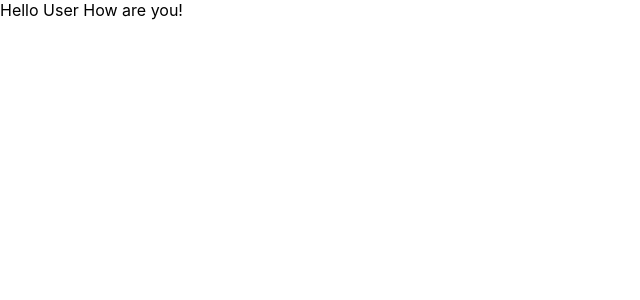
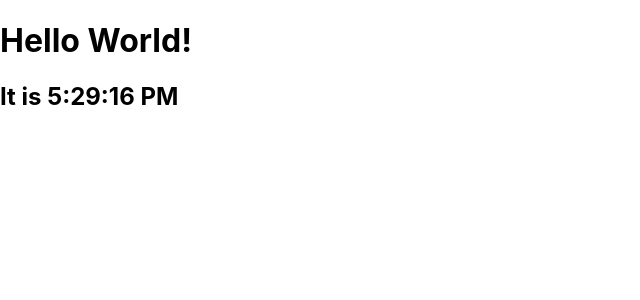
Before and after one commit to piyushjha0409/React-js, a React (Create React App) app in the folder myapp/: page / in a window 1280 px wide. Shown: the top 300 px of the page, without its empty margins (0-640 px from the left). Built offline with nearby package versions, Linux system fonts and the light colour scheme.

Commit message:
changes applied

```diff
--- a/myapp/src/App.js
+++ b/myapp/src/App.js
@@ -1,12 +1,14 @@
-import logo from './logo.svg';
+import Clock from '../src/components/Clock'
 import './App.css';
 
 function App() {
   return (
     <div className="App">
-
+        <Clock date={new Date()} />
     </div>
   );
 }
 
+setInterval(App, 100);
+
 export default App;
--- /dev/null
+++ b/myapp/src/components/Clock.jsx
@@ -0,0 +1,12 @@
+import React from 'react'
+
+function Clock(props){
+    return (
+       <div>
+        <h1>Hello World</h1>
+        <h2>It is {props.toLocaleTimeString()}</h2>
+       </div>
+    )
+}
+
+export default Clock;
--- a/myapp/src/components/Greetings.jsx
+++ /dev/null
@@ -1,14 +0,0 @@
-import React from 'react'
-import GuestGreetings from './GuestGreetings';
-import UserGreetings from './UserGreetings';
-const Greetings = (props) => {
-  const isLoggedIn = props.isLoggedIn;
-
-  if(isLoggedIn){
-    return <UserGreetings />
-  }else{
-    return <GuestGreetings />
-  }
-}
-
-export default Greetings
--- a/myapp/src/index.js
+++ b/myapp/src/index.js
@@ -1,16 +1,22 @@
 import React from 'react';
 import ReactDOM from 'react-dom/client';
 import './index.css';
-import App from './App';
-import Greetings from './components/Greetings';
 import reportWebVitals from './reportWebVitals';
 
 const root = ReactDOM.createRoot(document.getElementById('root'));
-root.render(
-  <React.StrictMode>
-    <Greetings isLoggedIn={true} />
-  </React.StrictMode>
-);
+function Clock(props){
+  return(
+    <div>
+      <h1>Hello World!</h1>
+      <h2>It is {props.date.toLocaleTimeString()}</h2>
+    </div>
+  )
+}
+function tick(){
+  root.render(<Clock date={new Date()} />);
+}
+
+setInterval(tick, 1000);
 
 // If you want to start measuring performance in your app, pass a function
 // to log results (for example: reportWebVitals(console.log))
```
